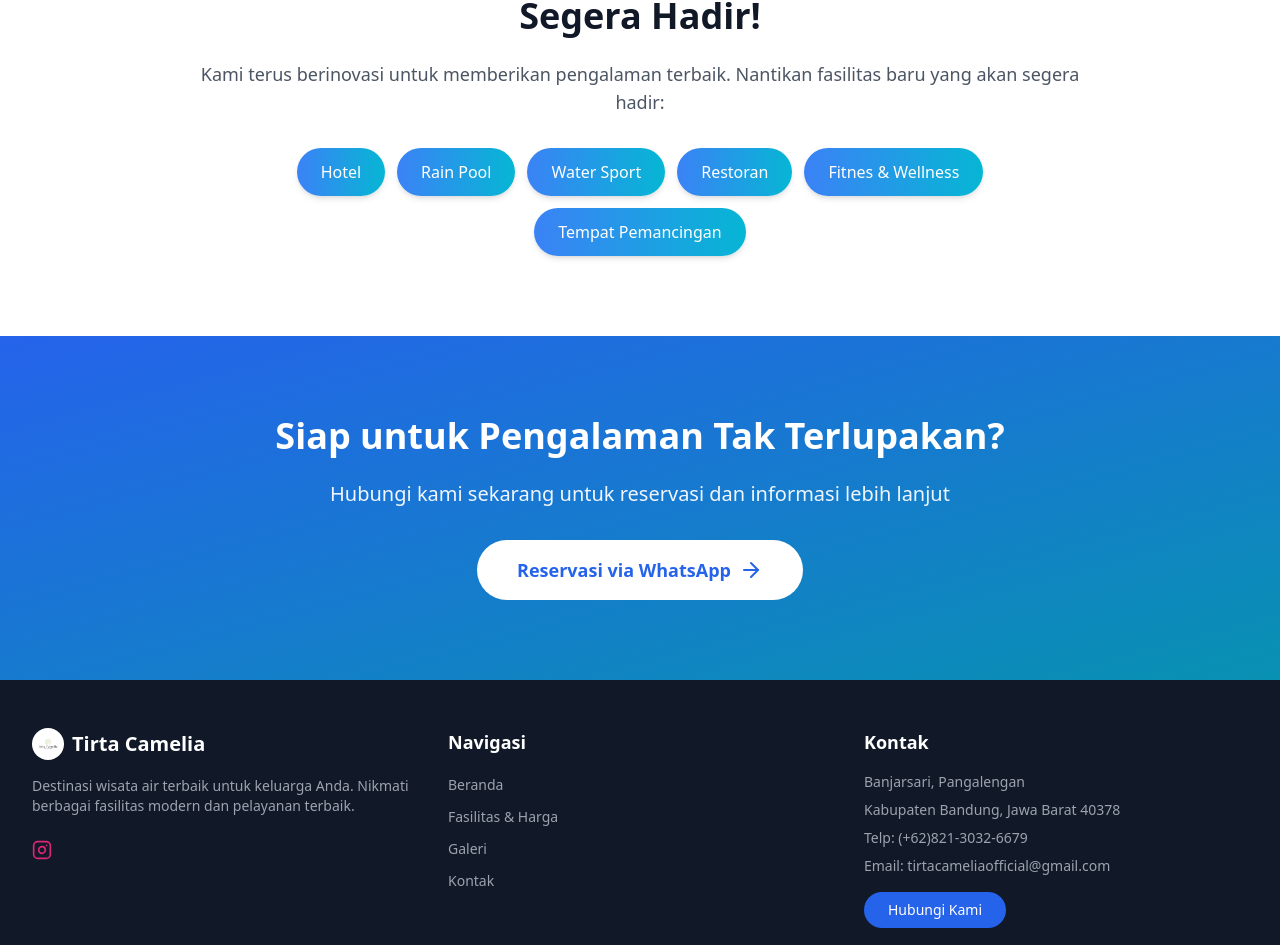
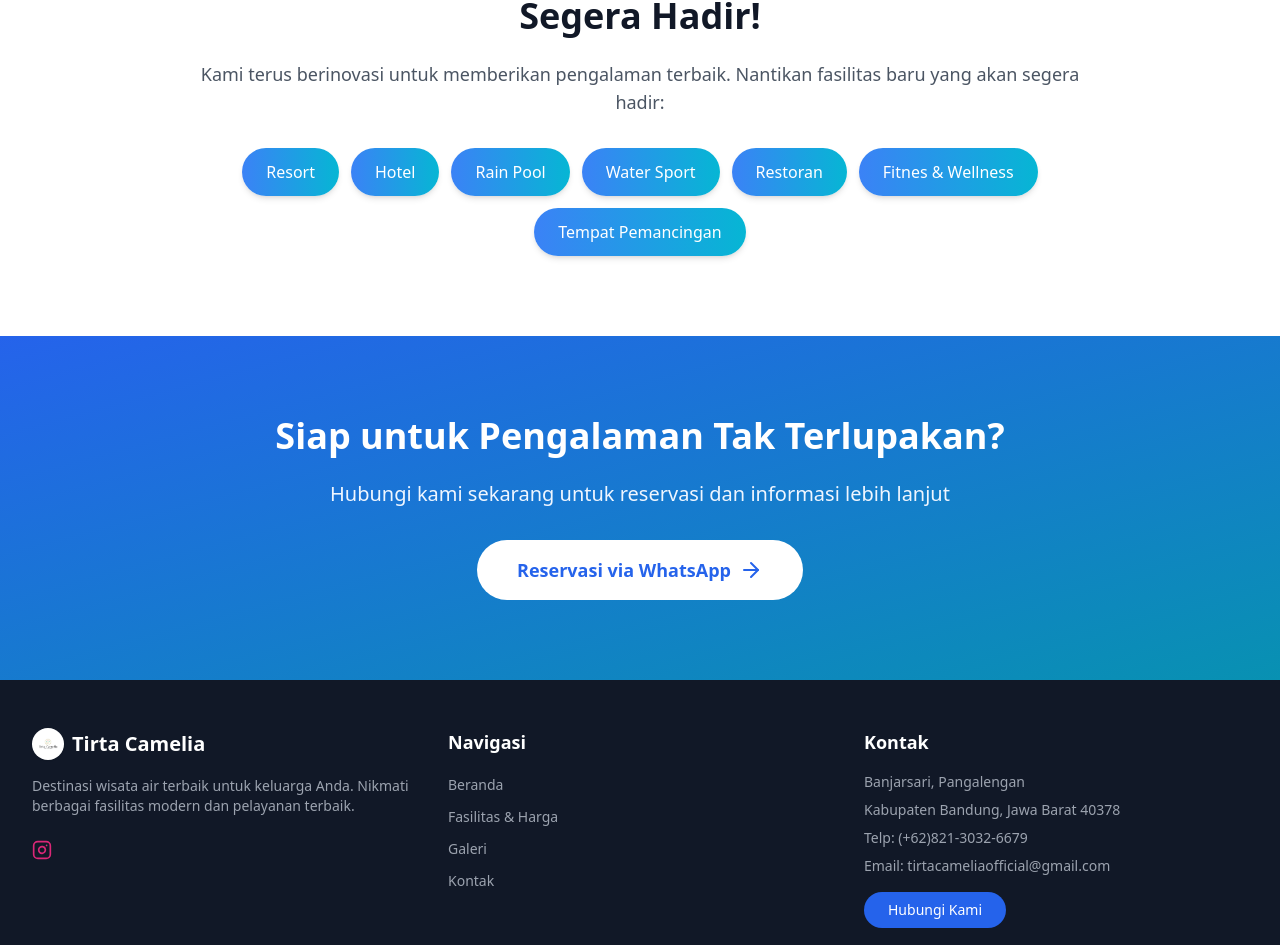
Before and after one commit to devcap-cmd/tirta-camelia, a React (Vite) app: page / in a window 1280 px wide. Shown: the part 1924-2869 px from the top of the page. Built offline with nearby package versions, Linux system fonts and the light colour scheme.

Commit message:
Nambahin Resort

```diff
--- /dev/null
+++ b/declarations.d.ts
@@ -0,0 +1,3 @@
+// NOTE: The declaration below was injected by `"framer"`
+// see https://www.framer.com/docs/guides/handshake for more information.
+declare module "https://framer.com/m/*";
--- a/package.json
+++ b/package.json
@@ -12,8 +12,10 @@
   },
   "dependencies": {
     "@supabase/supabase-js": "^2.57.4",
+    "framer": "^2.4.1",
     "framer-motion": "^12.23.24",
     "lucide-react": "^0.344.0",
+    "motion": "^12.23.24",
     "react": "^18.3.1",
     "react-dom": "^18.3.1",
     "react-helmet-async": "^2.0.5",
--- a/src/pages/Home.tsx
+++ b/src/pages/Home.tsx
@@ -29,6 +29,7 @@ export default function Home() {
   ];
 
   const comingSoon = [
+    'Resort',
     'Hotel',
     'Rain Pool',
     'Water Sport',
```
Also changed, not shown: 1 other file (tests, documents, lock files or other folders).
